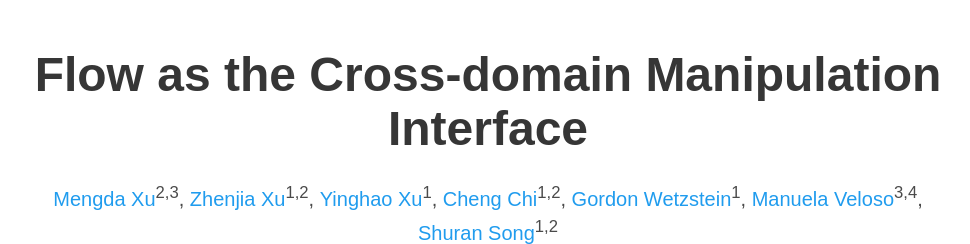
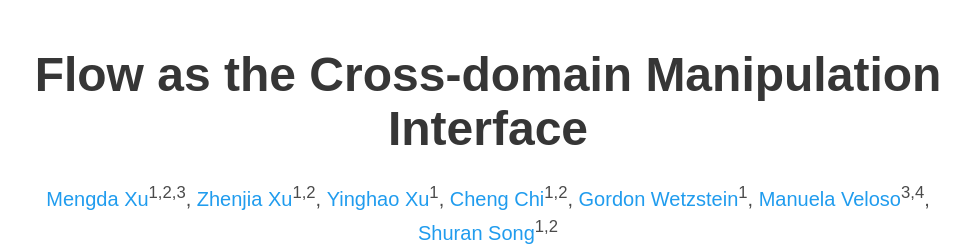
Before and after one commit to im-flow-act/im-flow-act, a plain HTML site: page index.html in a window 1280 px wide. Shown: the top 244 px of the page, without its empty margins (152-1122 px from the left). Drawn offline with nearby package versions, Linux system fonts and the light colour scheme; some icons are missing; a web font is replaced by a local one.

Commit message:
Update index.html

```diff
--- a/index.html
+++ b/index.html
@@ -49,7 +49,7 @@
             <h1 class="title is-1 publication-title">Flow as the Cross-domain Manipulation Interface</h1>
             <div class="is-size-5 publication-authors">
               <span class="author-block">
-                <a href="https://mengdaxu.github.io/">Mengda Xu</a><sup>2,3</sup>,</span>
+                <a href="https://mengdaxu.github.io/">Mengda Xu</a><sup>1,2,3</sup>,</span>
               <span class="author-block">
                 <a href="https://www.zhenjiaxu.com/">Zhenjia Xu</a><sup>1,2</sup>,</span>
               <span class="author-block">
```
